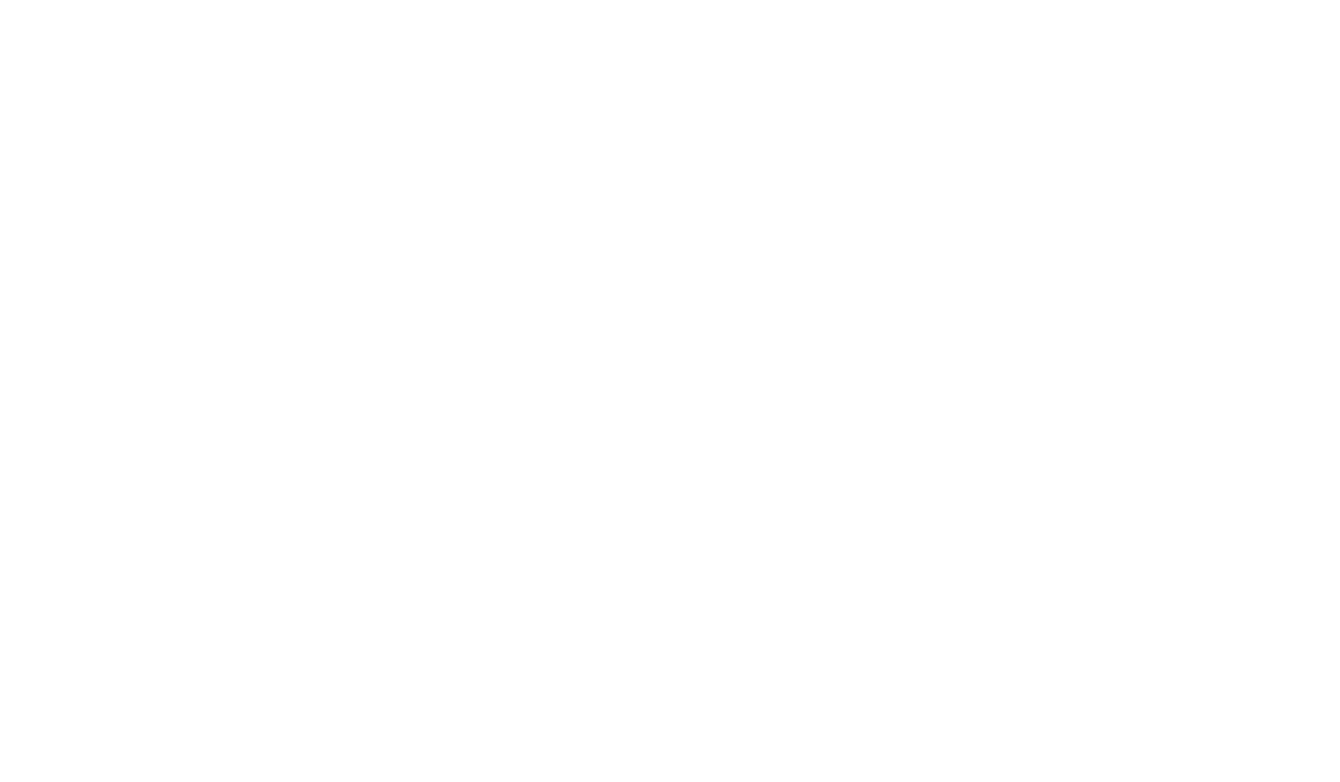
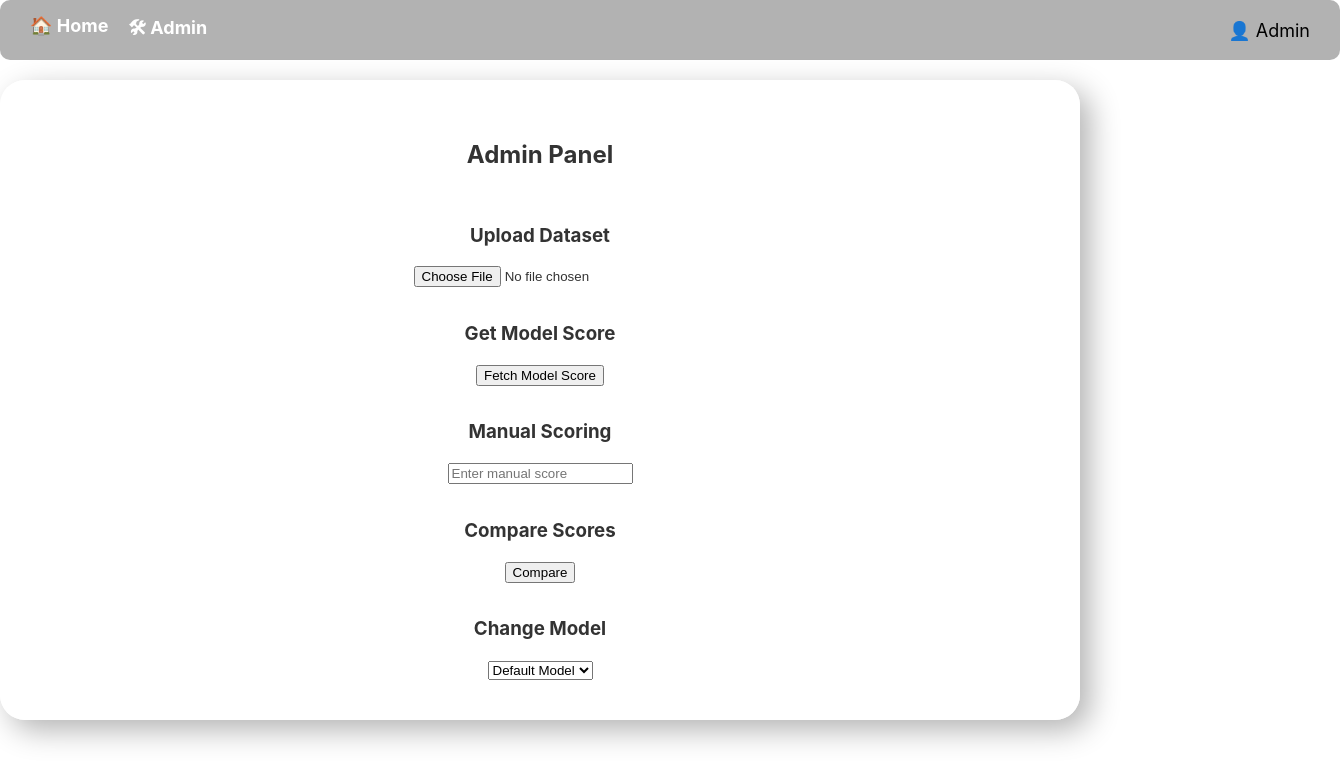
Before and after one commit to f74dragon/Automated-Students-short-answers-assessment, a React (Create React App) app in the folder frontend/: page /admin in a window 1280 px wide. Before the commit this address had no page. Shown: the top 782 px of the page, 1340 px wide, since content can reach past the window. Built offline with nearby package versions, Linux system fonts and the light colour scheme; the HTML template or start-up script is replaced by a standard one.

Commit message:
Added admin files

```diff
--- a/frontend/src/App.js
+++ b/frontend/src/App.js
@@ -2,6 +2,7 @@
 import Login from "./pages/Login";
 import Home from "./pages/Home";
 import CollectionDetails from "./pages/CollectionDetails";
+import Admin from "./pages/Admin";
 
 function App() {
   return (
@@ -10,6 +11,7 @@
         <Route path="/" element={<Login />} />
         <Route path="/home" element={<Home />} />
         <Route path="/collection/:id" element={<CollectionDetails />} />
+        <Route path="/admin" element={<Admin />} />
       </Routes>
     </Router>
   );
--- /dev/null
+++ b/frontend/src/pages/Admin.js
@@ -0,0 +1,125 @@
+import { useState } from "react";
+import { useNavigate, Link } from "react-router-dom";
+import axios from "axios";
+import "../styles/Admin.css";
+
+export default function Admin() {
+  const [dataset, setDataset] = useState(null);
+  const [modelScore, setModelScore] = useState(null);
+  const [manualScore, setManualScore] = useState(null);
+  const [comparisonResult, setComparisonResult] = useState(null);
+  const [meanAbsoluteError, setMeanAbsoluteError] = useState(null);
+  const [selectedModel, setSelectedModel] = useState("default-model");
+  const [showModal, setShowModal] = useState(false);
+  const navigate = useNavigate();
+
+  const handleDatasetUpload = async (e) => {
+    const file = e.target.files[0];
+    const formData = new FormData();
+    formData.append("dataset", file);
+
+    try {
+      const res = await axios.post("http://localhost:8001/api/admin/upload-dataset", formData);
+      setDataset(res.data.dataset);
+      alert("Dataset uploaded successfully!");
+    } catch (err) {
+      console.error("Failed to upload dataset", err);
+    }
+  };
+
+  const handleGetModelScore = async () => {
+    try {
+      const res = await axios.get("http://localhost:8001/api/admin/model-score");
+      setModelScore(res.data.score);
+    } catch (err) {
+      console.error("Failed to fetch model score", err);
+    }
+  };
+
+  const handleManualScore = (score) => {
+    setManualScore(score);
+  };
+
+  const handleCompareScores = () => {
+    if (modelScore !== null && manualScore !== null) {
+      const error = Math.abs(modelScore - manualScore);
+      setMeanAbsoluteError(error);
+      setComparisonResult(`Model Score: ${modelScore}, Manual Score: ${manualScore}, Error: ${error}`);
+    } else {
+      alert("Please ensure both scores are available for comparison.");
+    }
+  };
+
+  const handleChangeModel = async (model) => {
+    try {
+      await axios.post("http://localhost:8001/api/admin/change-model", { model });
+      setSelectedModel(model);
+      alert(`Model changed to ${model}`);
+    } catch (err) {
+      console.error("Failed to change model", err);
+    }
+  };
+
+  return (
+    <div className="admin-container">
+      <div className="taskbar">
+        <div className="taskbar-left">
+          <Link to="/home">🏠 Home</Link>
+          <Link to="/admin">🛠 Admin</Link>
+        </div>
+        <div className="taskbar-right">
+          <span className="user-icon">👤 Admin</span>
+        </div>
+      </div>
+
+      <div className="content-box">
+        <h2>Admin Panel</h2>
+
+        <div className="admin-section">
+          <h3>Upload Dataset</h3>
+          <input type="file" onChange={handleDatasetUpload} />
+        </div>
+
+        <div className="admin-section">
+          <h3>Get Model Score</h3>
+          <button onClick={handleGetModelScore}>Fetch Model Score</button>
+          {modelScore !== null && <p>Model Score: {modelScore}</p>}
+        </div>
+
+        <div className="admin-section">
+          <h3>Manual Scoring</h3>
+          <input
+            type="number"
+            placeholder="Enter manual score"
+            onChange={(e) => handleManualScore(Number(e.target.value))}
+          />
+          {manualScore !== null && <p>Manual Score: {manualScore}</p>}
+        </div>
+
+        <div className="admin-section">
+          <h3>Compare Scores</h3>
+          <button onClick={handleCompareScores}>Compare</button>
+          {comparisonResult && <p>{comparisonResult}</p>}
+          {meanAbsoluteError !== null && <p>Mean Absolute Error: {meanAbsoluteError}</p>}
+        </div>
+
+        <div className="admin-section">
+          <h3>Change Model</h3>
+          <select onChange={(e) => handleChangeModel(e.target.value)} value={selectedModel}>
+            <option value="default-model">Default Model</option>
+            <option value="model-1">Model 1</option>
+            <option value="model-2">Model 2</option>
+          </select>
+        </div>
+      </div>
+
+      {showModal && (
+        <div className="fullscreen-modal">
+          <button className="close-btn" onClick={() => setShowModal(false)}>✖</button>
+          <h2>Admin Modal</h2>
+          {/* Add modal content here */}
+        </div>
+      )}
+    </div>
+  );
+}
```
Also changed, not shown: frontend/src/styles/Admin.css (added).
